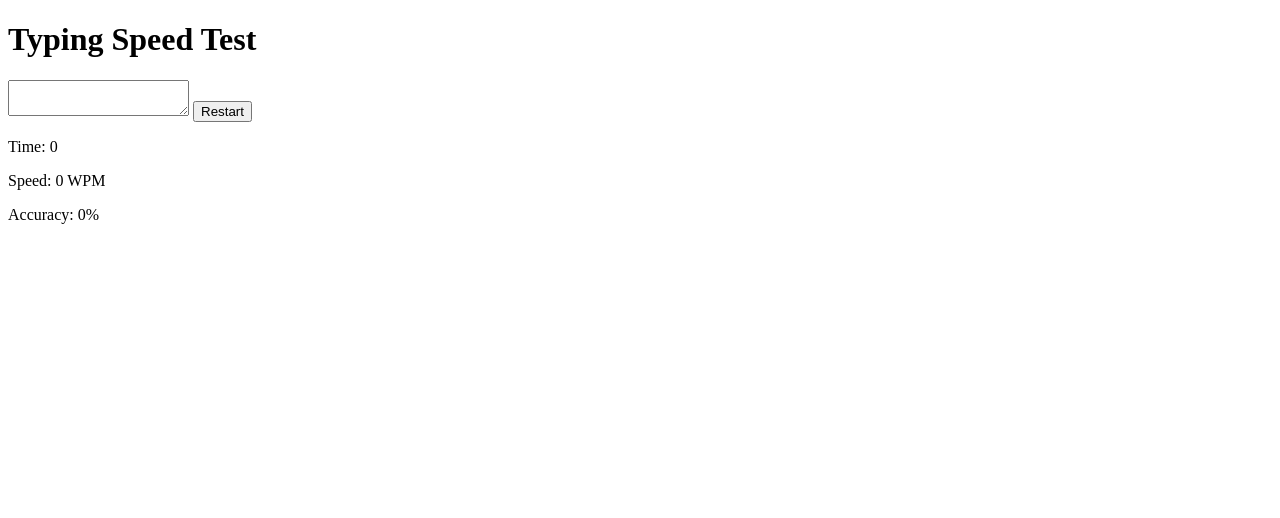
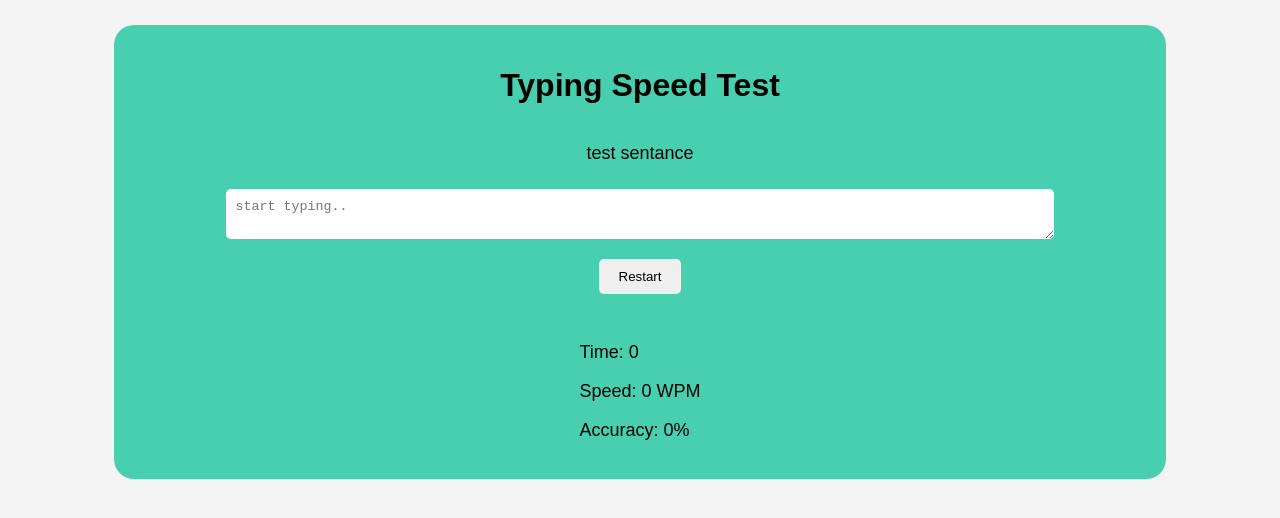
Before and after one commit to jerrymathew24/typing-speed-test, a plain HTML site: page index.html in a window 1280 px wide. Drawn offline with Linux system fonts and the light colour scheme.

Commit message:
styles added

```diff
--- a/index.html
+++ b/index.html
@@ -4,14 +4,15 @@
     <meta charset="UTF-8">
     <meta name="viewport" content="width=device-width, initial-scale=1.0">
     <title>Typing speed test</title>
+    <link rel="stylesheet" href="styles.css">
 </head>
 <body>
     <div class="container">
         <h1>Typing Speed Test</h1>
-        <p></p>
-        <textarea name="" id=""></textarea>
+        <p id="sentance">test sentance</p>
+        <textarea name="" id="" placeholder="start typing.."></textarea>
         <button>Restart</button>
-        <div class="">
+        <div class="results">
             <p>Time: <span>0</span></p>
             <p>Speed: <span>0</span> WPM</p>
             <p>Accuracy: <span>0</span>%</p>
--- /dev/null
+++ b/styles.css
@@ -0,0 +1,46 @@
+body{
+    font-family: Arial, Helvetica, sans-serif;
+    background-color: #f4f4f4;
+}
+
+.container{
+    width: 80%;
+    margin: auto;
+    margin-top: 2%;
+    overflow: hidden;
+    display: flex;
+    flex-direction: column;
+    justify-content: center;
+    align-items: center;
+    background-color: #48cfb0;
+    border-radius: 20px;
+    padding: 20px;
+}
+#sentance{
+    font-size: 18px;
+    margin-bottom: 15px;
+}
+button{
+    margin: 10px;
+    padding: 10px 20px;
+    border: none;
+    border-radius: 5px;
+
+}
+button:hover{
+    cursor: pointer;
+    color: white;
+    background-color: black
+}
+textarea{
+    width: 80%;
+    height: 30%;
+    margin: 10px;
+    padding: 10px;
+    border-radius: 5px;
+    border: none;
+}
+.results {
+    margin-top: 20px;
+    font-size: 18px;
+}
```
